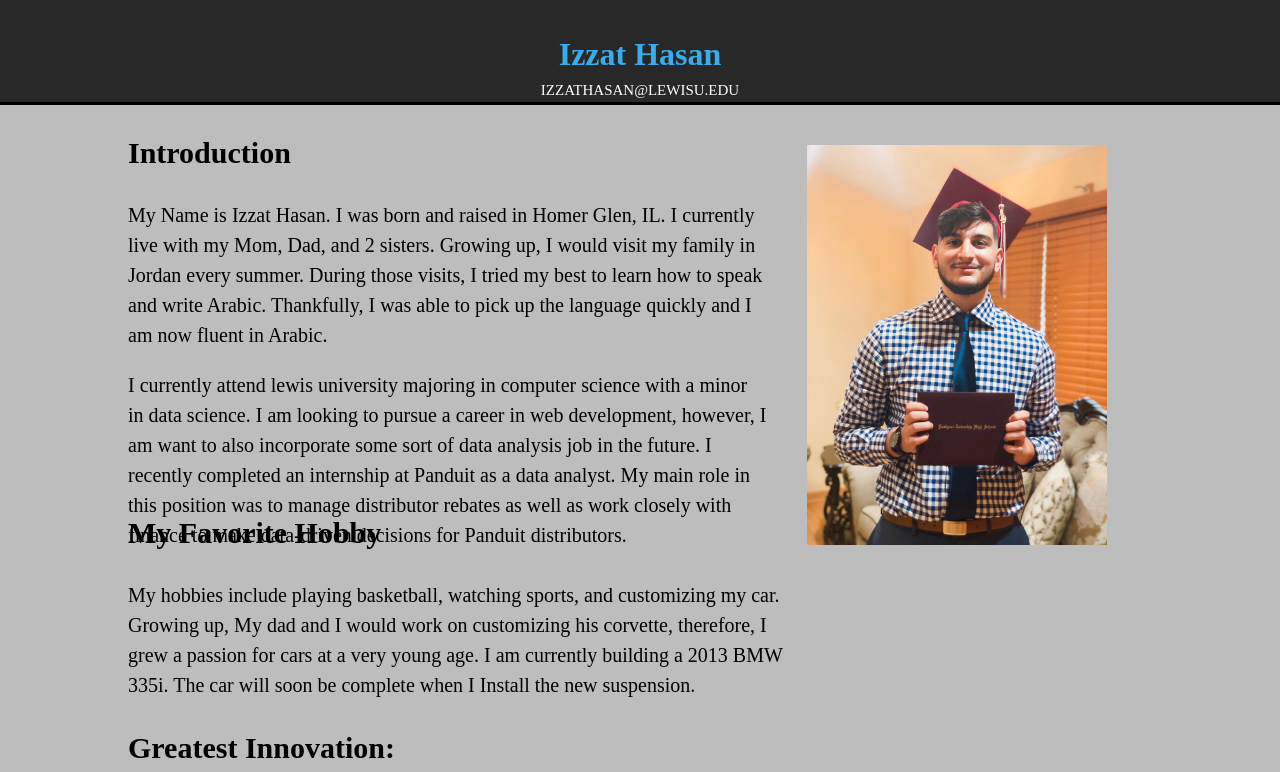
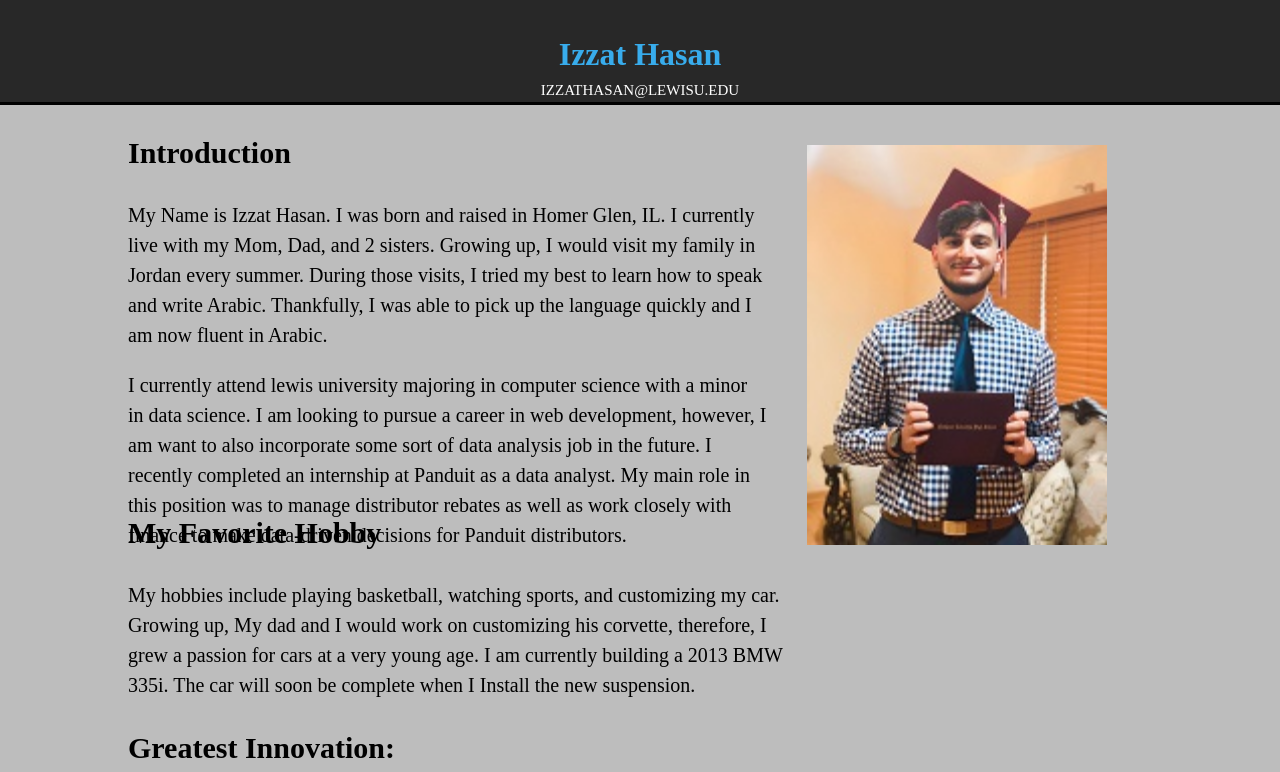
Before and after one commit to Izzat-Hasan/about-me, a plain HTML site: page index.html in a window 1280 px wide. Shown: the top 772 px of the page. Drawn offline with Linux system fonts and the light colour scheme.

Commit message:
picture fix

```diff
--- a/index.html
+++ b/index.html
@@ -22,7 +22,7 @@
             <div class="container">
 
               <article id="main-col">
-                <img src="IzzatHasan3.jpg" width = "300" height= "400"
+                <img src="izzat-hasan.jpeg" width = "300" height= "400"
                 alt="pictures">
                 <h2 class= "page-title"> Introduction </h2>
                 <p>
```
Also changed, not shown: IzzatHasan3.JPG (deleted), izzat-hasan.jpeg (renamed from IzzatHasan2.jpg).
